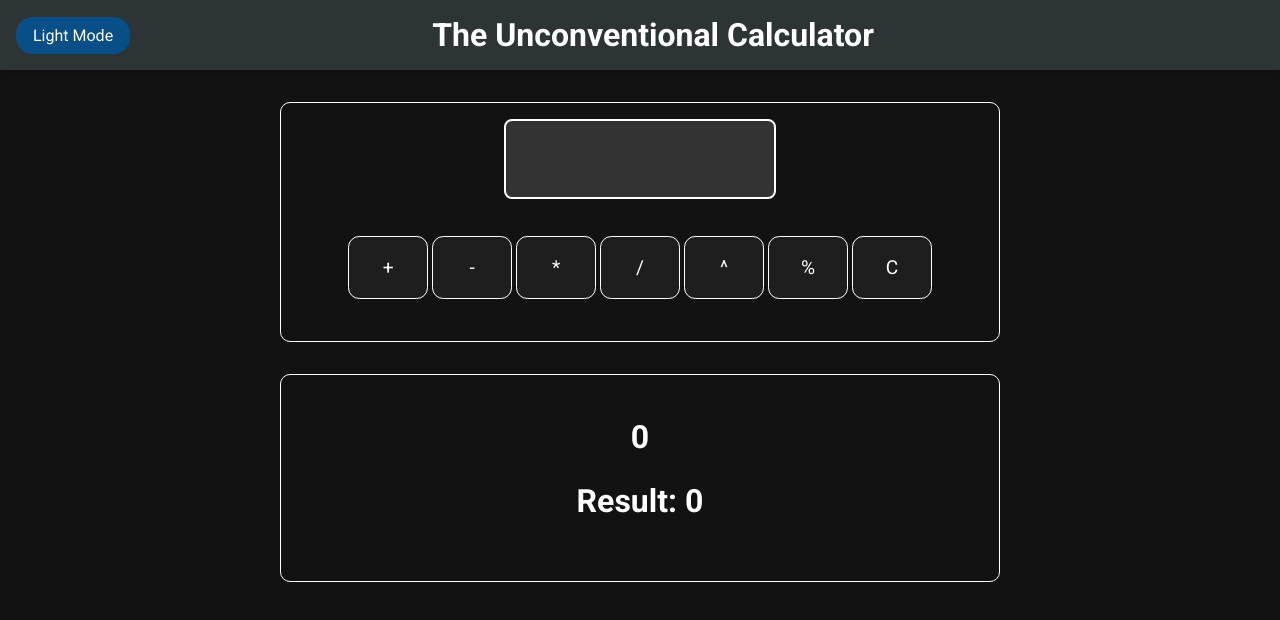
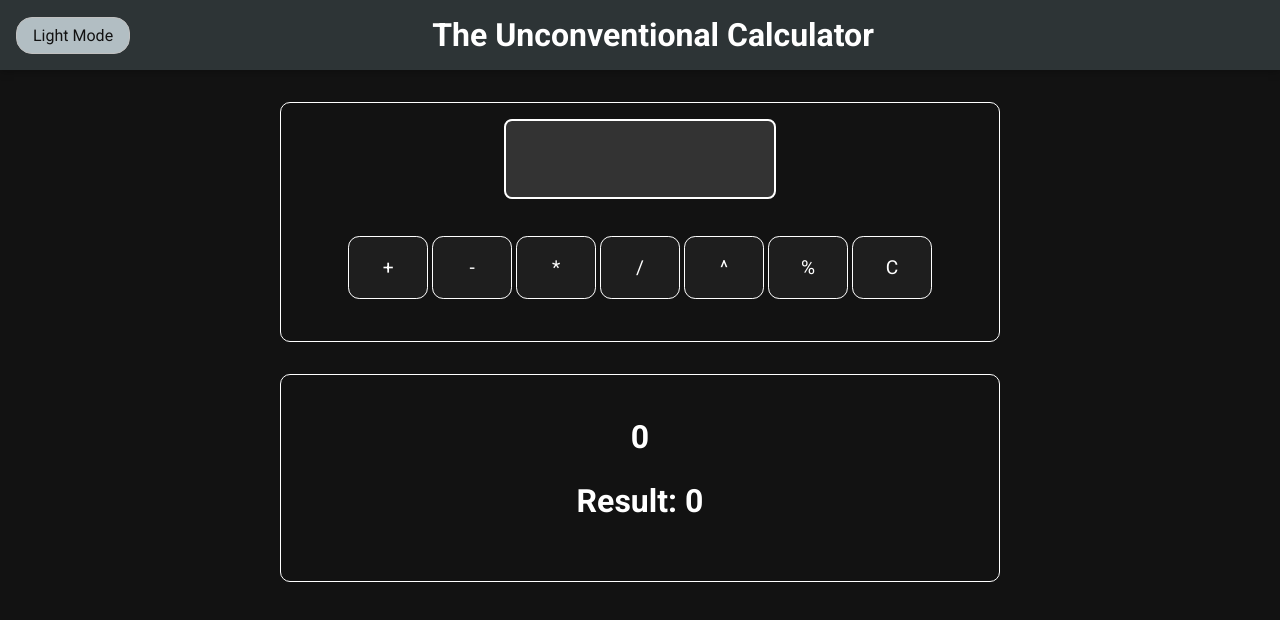
Before and after one commit to AliaminiCodes/Unconventional-Calculator, a plain HTML site: page index.html in a window 1280 px wide. Both pictures are taken after a click on the button "Dark Mode". Drawn offline with Linux system fonts and the light colour scheme.

Commit message:
I changed the color of the dark mode button in dark mode theme

```diff
--- a/assets/styles/app.css
+++ b/assets/styles/app.css
@@ -37,6 +37,7 @@ header h1 {
   cursor: pointer;
   border-radius: 1rem;
   order: -1;
+  transition: background-color 0.4s, border-color 0.4s, color 0.4s;
 }
 
 .spacer {
@@ -48,7 +49,7 @@ header h1 {
 #toggle-theme-btn:active {
   background: #023d6d;
   border-color: #023d6d;
- }
+}
 
 #results,
 #calculator {
@@ -156,3 +157,16 @@ body.dark-mode #calculator button:active {
   background: #333333;
   border-color: #ffffff;
 }
+
+body.dark-mode #toggle-theme-btn {
+  background: #b2bec3;
+  border: 1px solid #C0C0C0;
+  color: #121212;
+}
+
+
+body.dark-mode #toggle-theme-btn:hover,
+body.dark-mode #toggle-theme-btn:active {
+  background: #dfe6e9;
+  border-color: #A9A9A9;
+}
```
